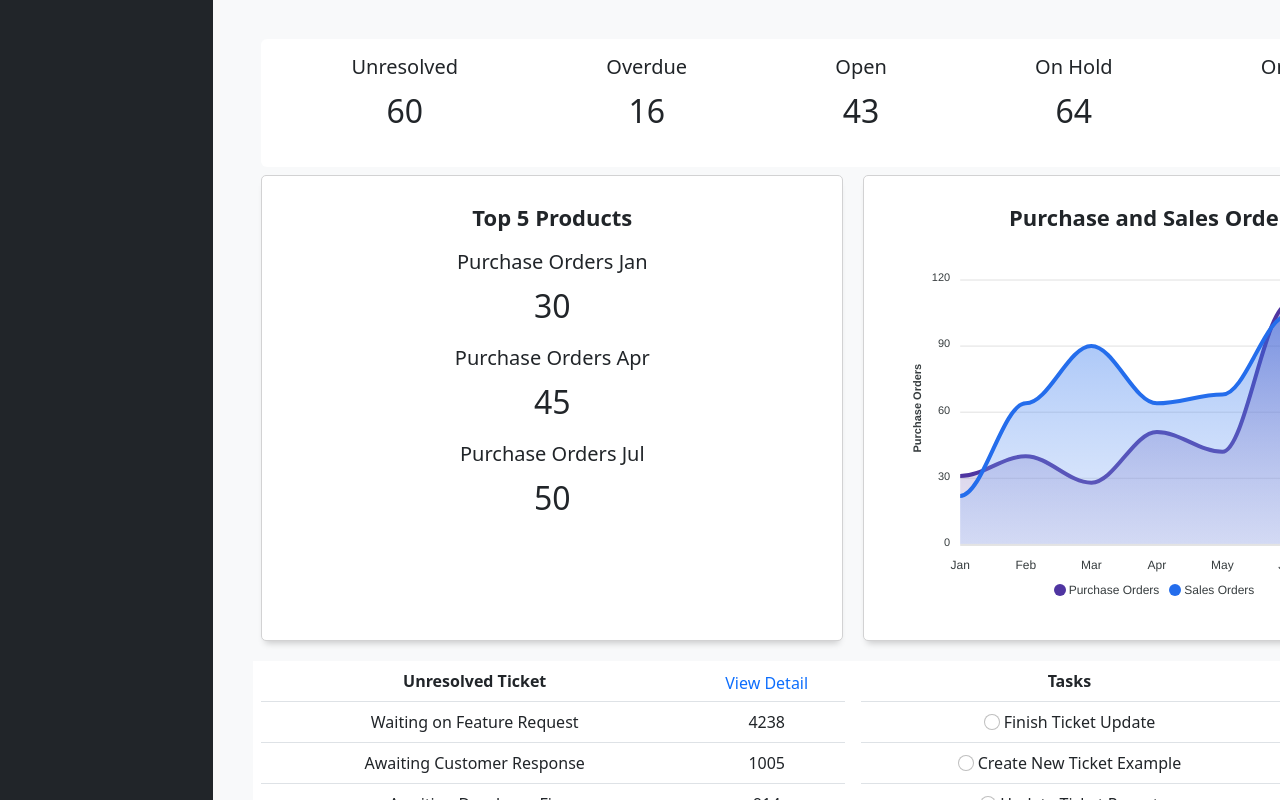
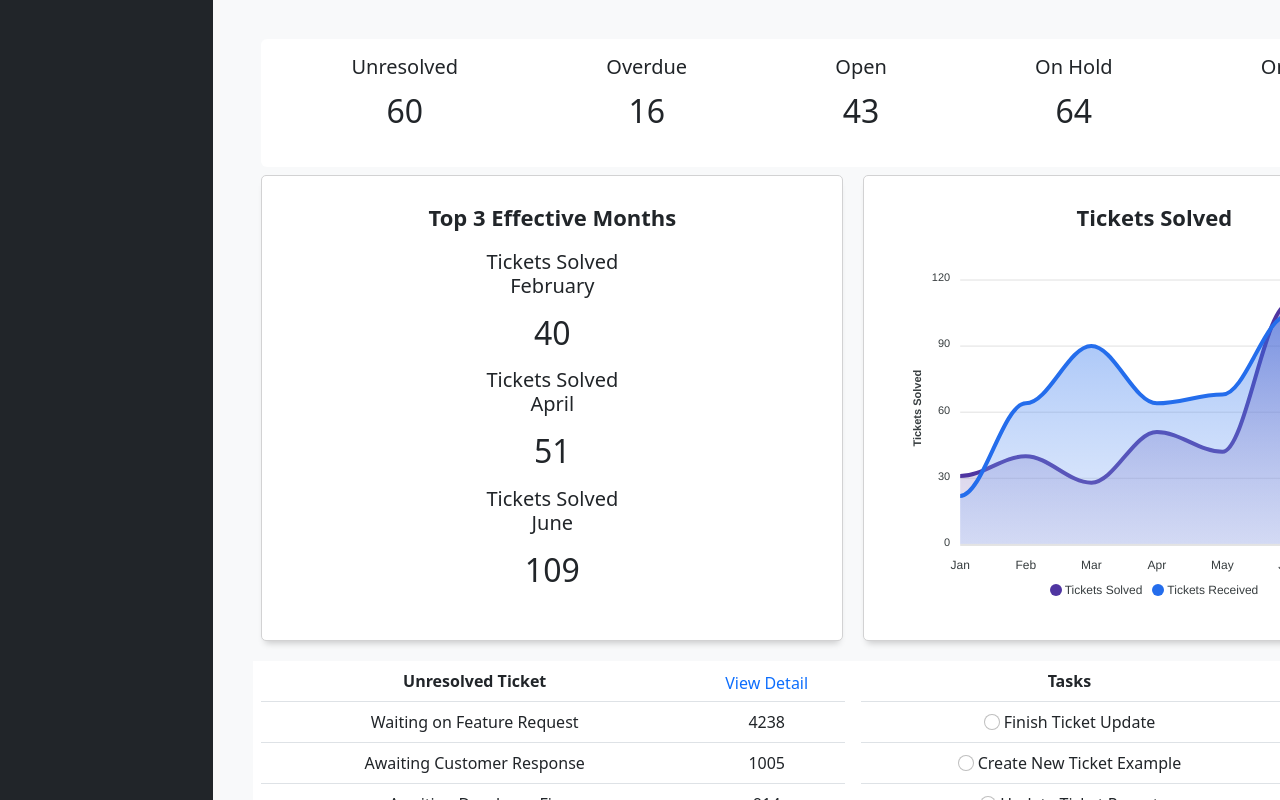
Before and after one commit to pauquinc/Assignment_Headless-CMS, a website: page Public/index.html in a window 1280 px wide. Shown: the part 659-1459 px from the top of the page. Drawn offline with nearby package versions, Linux system fonts and the light colour scheme.

Commit message:
Month and Value done

```diff
--- /dev/null
+++ b/Public/data/data.json
@@ -0,0 +1,18 @@
+{
+    "tickets": [
+        {
+            "ticket_month": "February",
+            "ticket_value": 40
+        },
+
+        {
+            "ticket_month": "April",
+            "ticket_value": 51
+        },
+
+        {
+            "ticket_month": "June",
+            "ticket_value": 109
+        }
+    ]
+}
--- a/Public/index.html
+++ b/Public/index.html
@@ -2,7 +2,7 @@
 <html lang="en">
 
 <head>
-  <title>Bootstrap Assignment</title>
+  <title>Headless Assignment</title>
   <meta charset="UTF-8">
   <meta name="viewport" content="width=device-width, initial-scale=1.0">
   <link href="https://cdn.jsdelivr.net/npm/bootstrap@5.2.3/dist/css/bootstrap.min.css" rel="stylesheet"
@@ -142,24 +142,35 @@
           <div class="charts">
 
             <div class="charts-card">
-              <p class="chart-title">Top 5 Products</p>
+              <p class="chart-title">Top 3 Effective Months</p>
+
+              <!-- <div class="card" style="width: 18rem;">
+                <img src="..." class="card-img-top" alt="...">
+                <div class="card-body">
+                  <h5 class="card-title">Card title</h5>
+                  <p class="card-text">Some quick example text to build on the card title and make up the bulk of the card's content.</p>
+                  <a href="#" class="btn btn-primary">Go somewhere</a>
+                </div>
+              </div> -->
+
+
               <div>
-                <h3 class="fs-5 text-center">Purchase Orders Jan</h3>
-                <p class="fs-2 text-center">30</p>
+                <h3 class="title fs-5 text-center">Tickets Solved</h3>
+                <p class="value fs-2 text-center"></p>
               </div>
               <div>
-                <h3 class="fs-5 text-center">Purchase Orders Apr</h3>
-                <p class="fs-2 text-center">45</p>
+                <h3 class="title fs-5 text-center">Tickets Solved</h3>
+                <p class="value fs-2 text-center"></p>
               </div>
               <div>
-                <h3 class="fs-5 text-center">Purchase Orders Jul</h3>
-                <p class="fs-2 text-center">50</p>
+                <h3 class="title fs-5 text-center">Tickets Solved</h3>
+                <p class="value fs-2 text-center"></p>
               </div>
               <div id="bar-chart"></div>
             </div>
 
             <div class="charts-card">
-              <p class="chart-title">Purchase and Sales Orders</p>
+              <p class="chart-title">Tickets Solved</p>
               <div id="area-chart"></div>
             </div>
 
--- a/Public/main.js
+++ b/Public/main.js
@@ -1,51 +1,62 @@
-// const dataLine = {
-//     type: 'line',
-//       data: {
-//         labels: ["January", "February", "March", "April", "May", "June", "July"],
-//         datasets: [{
-//             label: "My First dataset",
-//             data: [65, 59, 80, 81, 56, 55, 40],
-//             backgroundColor: [
-//               'rgba(105, 0, 132, .2)',
-//             ],
-//             fill: true,
-//             borderColor: [
-//               'rgba(255, 99, 132, 0.8)',
-//             ],
-//             borderWidth: 2,
-//             tension: 0.4
-//           },
-//           {
-//             label: "My Second dataset",
-//             data: [28, 48, 40, 19, 86, 27, 90],
-//             backgroundColor: [
-//               'rgba(0, 137, 132, .2)',
-//             ],
-//             fill: true,
-//             borderColor: [
-//               'rgba(50, 150, 255, 1)',
-//             ],
-//             borderWidth: 2,
-//             tension: 0.4
-//           }
-//         ]
-//       },
-//       options: {
-//         responsive: true
-//       }
-//   };
-
-//   new mdb.Chart(document.getElementById('line-chart'), dataLine);
+// Json Info
+async function getValue() {
+  try {
+    const result = await fetch("data/data.json")
+    const response = await result.json();
+    console.log({ response });
 
 
+    const ticketHolder = document.querySelectorAll('.title')
+    const ticketValue = document.querySelectorAll('.value')
+
+
+    ticketHolder.forEach((hold, element) => {
+      // console.log(element);
+      let purchPurch = document.createElement('p');
+      purchPurch.innerHTML = response.tickets[element].ticket_month;
+      hold.appendChild(purchPurch);
+    })
+  } catch (error) {
+    console.log(error);
+  }
+}
+
+getValue();
+
+async function getNumber() {
+  try {
+    const result = await fetch("data/data.json")
+    const response = await result.json();
+    console.log({ response });
+
+
+    const ticketHolder = document.querySelectorAll('.title')
+    const ticketValue = document.querySelectorAll('.value')
+
+
+    ticketHolder.forEach((hold, element) => {
+      // console.log(element);
+      let purchPurch = document.createElement('h2');
+      purchPurch.innerHTML = response.tickets[element].ticket_value;
+      hold.appendChild(purchPurch);
+    })
+  } catch (error) {
+    console.log(error);
+  }
+}
+getNumber();
+
+
+
+// Graphic
 const areaChartOptions = {
   series: [
     {
-      name: 'Purchase Orders',
+      name: 'Tickets Solved',
       data: [31, 40, 28, 51, 42, 109, 100],
     },
     {
-      name: 'Sales Orders',
+      name: 'Tickets Received',
       data: [11, 32, 45, 32, 34, 52, 41],
     },
   ],
@@ -70,13 +81,13 @@ const areaChartOptions = {
   yaxis: [
     {
       title: {
-        text: 'Purchase Orders',
+        text: 'Tickets Solved',
       },
     },
     {
       opposite: true,
       title: {
-        text: 'Sales Orders',
+        text: 'Tickets Received',
       },
     },
   ],
```
